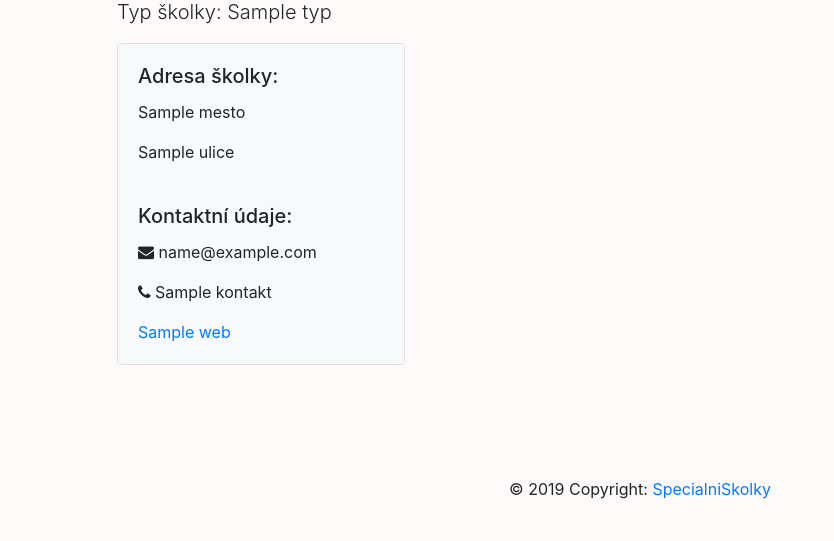
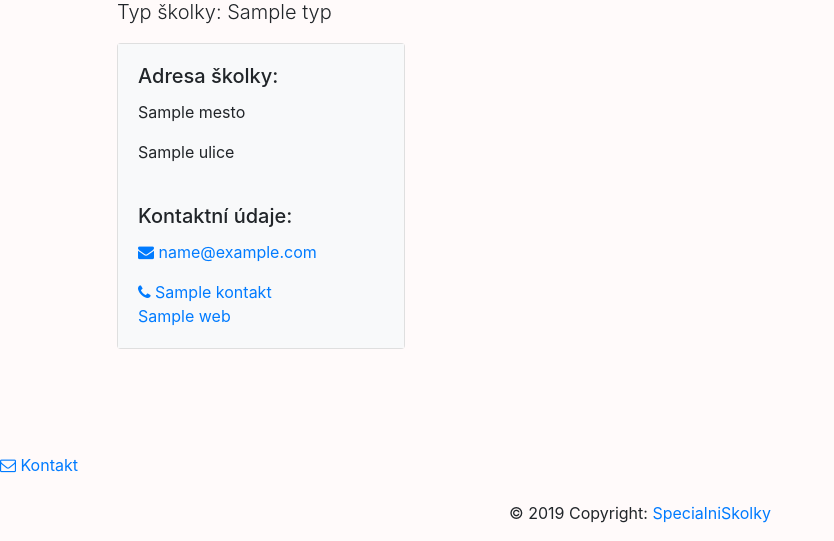
Before and after one commit to JanaMare/skolka_projekt, a Flask app: page /skolky_detail/1 in a window 1280 px wide. Shown: the part 419-960 px from the top of the page, without its empty margins (0-834 px from the left). Before the commit the page ends 918 px from the top, so only its background shows below. Run offline with Flask 2, Linux system fonts and the light colour scheme; a database or web service that is not in the repository returns one stand-in record (values such as "Sample title"); some libraries are stand-ins or nearby versions.

Commit message:
aktivni email v skolky_detail

```diff
--- a/templates/skolky_detail.html
+++ b/templates/skolky_detail.html
@@ -16,12 +16,15 @@
             </div>
             <div class="card-body bg-light">
                 <h5 class="card-title">Kontaktní údaje:</h5>
-                <p class="card-text"><i class="fa fa-envelope"></i> {{skolky_detail.mail}}</p>
+                <a class="link" href='mailto:{{skolky_detail.mail}}'><i class="fa fa-envelope"></i> {{skolky_detail.mail}}</p>
                 <p class="card-text"><i class="fa fa-phone"></i> {{skolky_detail.kontakt}}</p>
                 <a href="{{skolky_detail.web}}" class="card-link">{{skolky_detail.web}}</a>
               </div>
           </div>
     </div>
 </div>
+<span class="navbar-text">
+  <a class="link" href='mailto:specialniskolky@gmail.com'> <i class="fa fa-envelope-o"></i> Kontakt</a>
+</span>
 
         {% endblock %}
```
